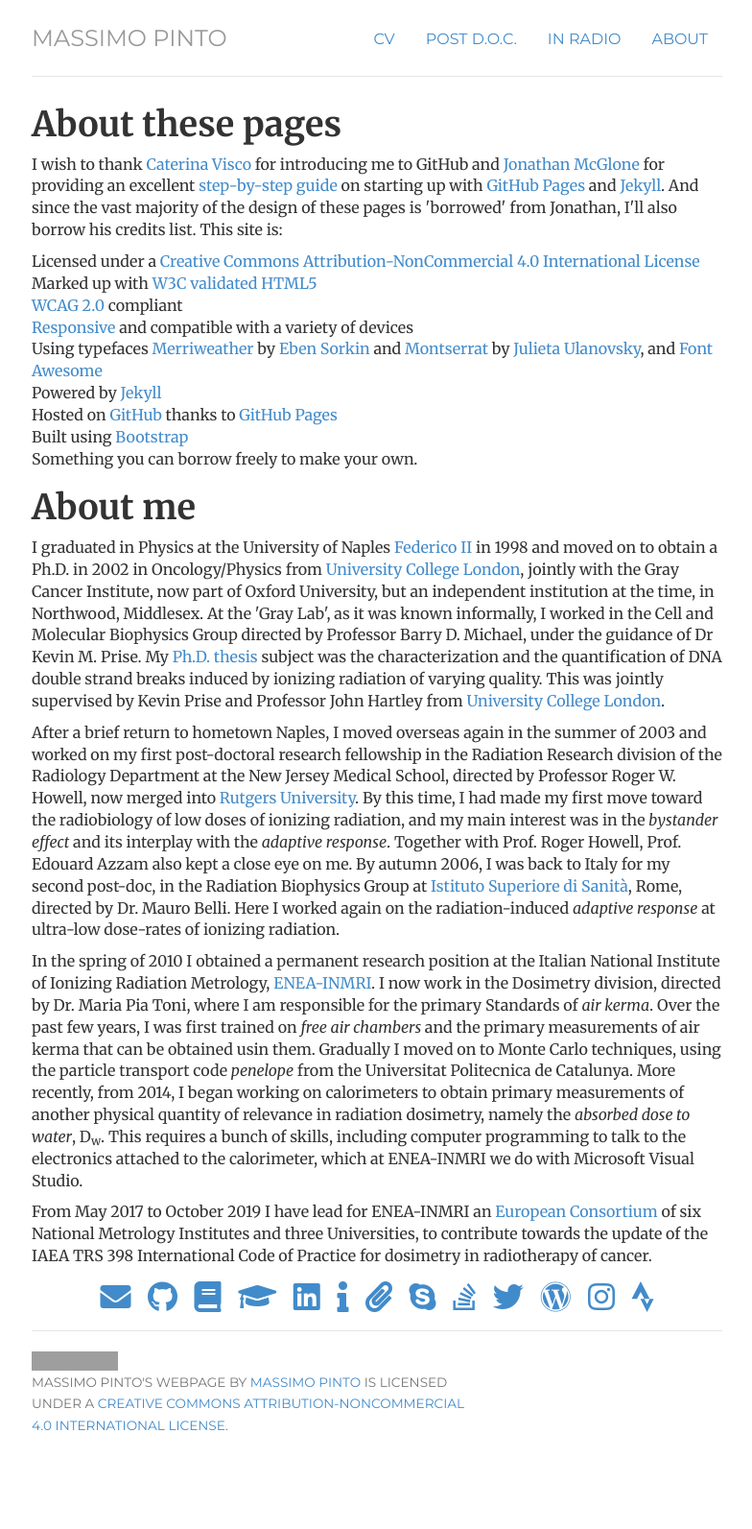
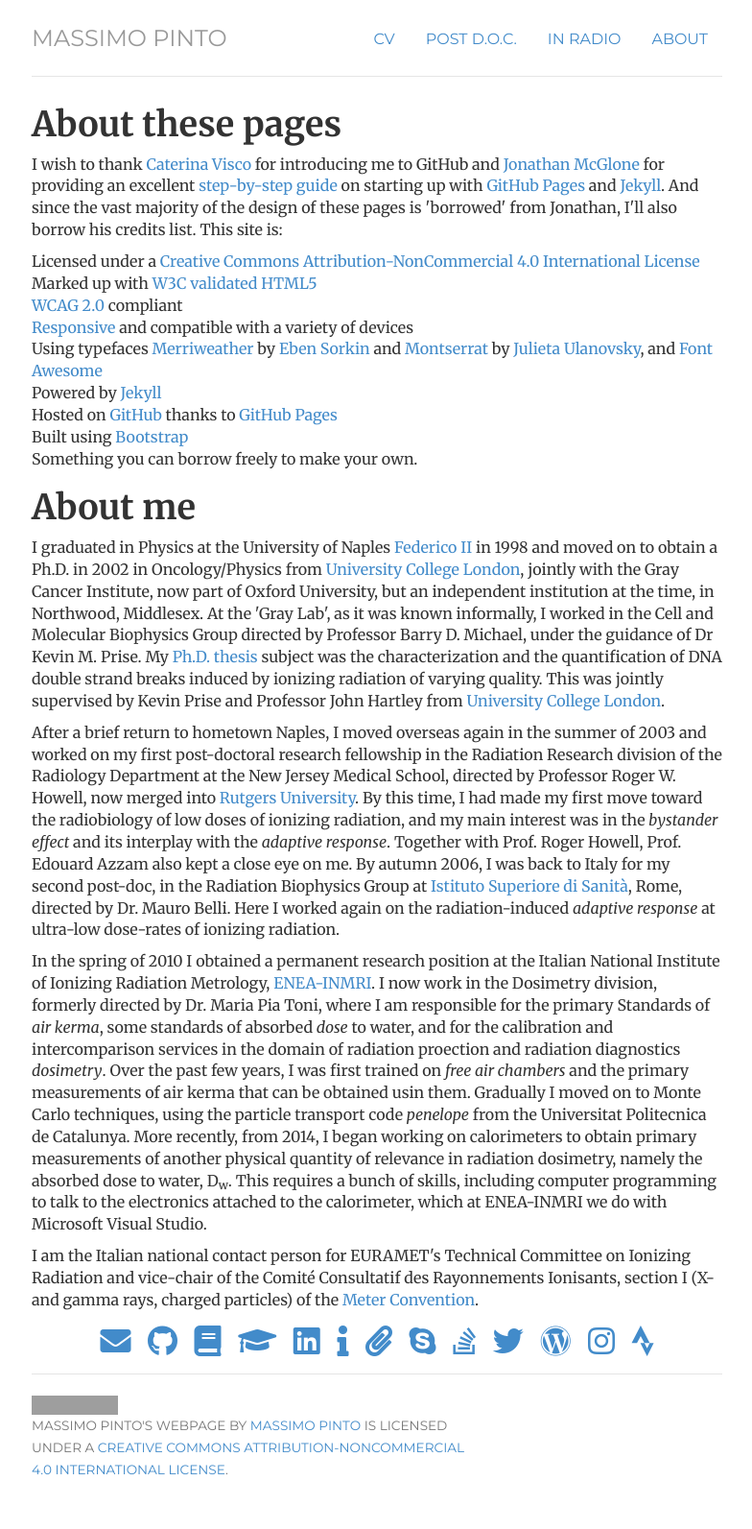
Before and after one commit to massimopinto/massimopinto.github.io, a Jekyll site: the page built from about/index.html, in a window 1280 px wide. Shown: the whole page at 96% size, without its empty margins (247-1031 px from the left). Built offline with Jekyll 4.4.1, drawn with Linux system fonts in a browser that asks for light colours; before the commit the page ends 1547 px from its top, so only the background shows below that; grey boxes are pictures that could not be loaded.

Commit message:
important security updates for some gems. Updates About oage and CV page to reflect the current status at INMRI and some international appointments

```diff
--- a/about/index.html
+++ b/about/index.html
@@ -25,8 +25,11 @@ I graduated in Physics at the University of Naples <a href="http://www.unina.it"
 <p>
 After a brief return to hometown Naples, I moved overseas again in the summer of 2003 and worked on my first post-doctoral research fellowship in the Radiation Research division of the Radiology Department at the New Jersey Medical School, directed by Professor Roger W. Howell, now merged into <a href="http://www.rutgers.edu/">Rutgers University</a>. By this time, I had made my first move toward the radiobiology of low doses of ionizing radiation, and my main interest was in the <em>bystander effect</em> and its interplay with the <em>adaptive response</em>. Together with Prof. Roger Howell, Prof. Edouard Azzam also kept a close eye on me. By autumn 2006, I was back to Italy for my second post-doc, in the Radiation Biophysics Group at <a href="http://www.iss.it">Istituto Superiore di Sanità</a>, Rome, directed by Dr. Mauro Belli. Here I worked again on the radiation-induced <em>adaptive response</em> at ultra-low dose-rates of ionizing radiation.</p>
 <p>
-In the spring of 2010 I obtained a permanent research position at the Italian National Institute of Ionizing Radiation Metrology, <a href="http://www.inmri.enea.it">ENEA-INMRI</a>. I now work in the Dosimetry division, directed by Dr. Maria Pia Toni, where I am responsible for the primary Standards of <em>air kerma</em>. Over the past few years, I was first trained on <em>free air chambers</em> and the primary measurements of air kerma that can be obtained usin them. Gradually I moved on to Monte Carlo techniques, using the particle transport code <em>penelope</em> from the Universitat Politecnica de Catalunya.  More recently, from 2014, I began working on calorimeters to obtain primary measurements of another physical quantity of relevance in radiation dosimetry, namely the <em>absorbed dose to water</em>, D<sub>w</sub>. This requires a bunch of skills, including computer programming to talk to the electronics attached to the calorimeter, which at ENEA-INMRI we do with Microsoft Visual Studio.
+In the spring of 2010 I obtained a permanent research position at the Italian National Institute of Ionizing Radiation Metrology, <a href="http://www.inmri.enea.it">ENEA-INMRI</a>. I now work in the Dosimetry division, formerly directed by Dr. Maria Pia Toni, where I am responsible for the primary Standards of <em>air kerma</em>, some standards of absorbed <em>dose</em> to water, and for the calibration and intercomparison services in the domain of radiation proection and radiation diagnostics <em>dosimetry</em>. Over the past few years, I was first trained on <em>free air chambers</em> and the primary measurements of air kerma that can be obtained usin them. Gradually I moved on to Monte Carlo techniques, using the particle transport code <em>penelope</em> from the Universitat Politecnica de Catalunya.  More recently, from 2014, I began working on calorimeters to obtain primary measurements of another physical quantity of relevance in radiation dosimetry, namely the absorbed dose to water, D<sub>w</sub>. This requires a bunch of skills, including computer programming to talk to the electronics attached to the calorimeter, which at ENEA-INMRI we do with Microsoft Visual Studio.
 </p>
+<!--
 <p>From May 2017 to October 2019 I have lead for ENEA-INMRI an <a href="http://www.rtnorm.eu">European Consortium</a> of six National Metrology Institutes and three Universities, to contribute towards the update of the IAEA TRS 398 International Code of Practice for dosimetry in radiotherapy of cancer.</p>
+-->
 
+<p> I am the Italian national contact person for EURAMET's Technical Committee on Ionizing Radiation and vice-chair of the Comité Consultatif des Rayonnements Ionisants, section I (X- and gamma rays, charged particles) of the <a href="https://www.bipm.org/en/metre-convention">Meter Convention</a>. </p>
 </div><!-- /.blurb -->
--- a/cv/index.html
+++ b/cv/index.html
@@ -96,6 +96,7 @@ Questo .active, tuttavia, inseriva un colore di fondo anche sotto il testo "CV"
 					<li><em>Languages:</em> Fortran, C++, <a href="https://www.visualstudio.com">Visual Studio</a>, some rusty <a href="https://www.r-project.org">R</a>, <a href="https://en.wikipedia.org/wiki/LaTeX">LaTeX</a>, <a href="http://www.visualdatatools.com/DataGraph/">DataGraph</a>, and <a href="https://www.python.org">Python 3</a> including <a href="https://jupyter.org/">Jupyter notebooks</a> </li>
 					<li><em>OS:</em> Mac OS, Linux, Microsoft</li>
 					<li><em>Web:</em>	<a href="https://wordpress.org">WordPress</a>, <a href="https://plone.org">Plone</a>, <a href="http://jekyllrb.com">Jekyll</a>, <a href="https://github.com">GitHub</a> and <a href="https://pages.github.com">GitHub pages</a></li>
+					<li><em>Versioning:</em> <a href="https://git-scm.com/">git</a></li>
 				</ul>
 
 
```
Also changed, not shown: Gemfile.lock.
